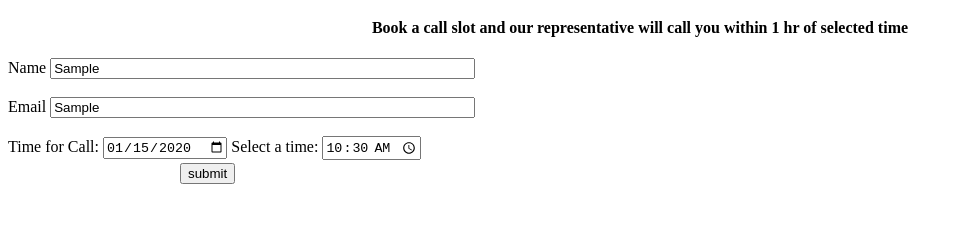
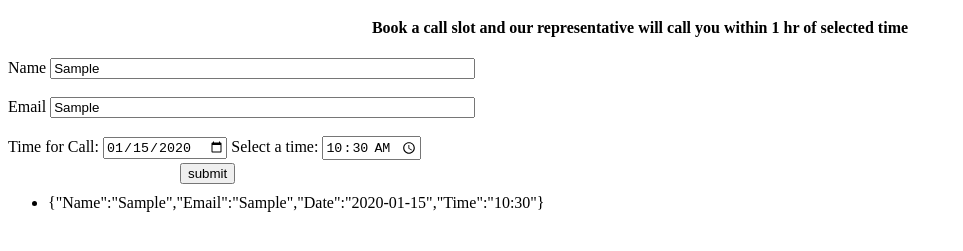
Before and after one commit to Rishab786/GitTutorial, a plain HTML site: page index.html in a window 1280 px wide. Both pictures are taken after typing "Sample", "Sample", "2020-01-15", "10:30" into the empty fields and a click on the input "submit". Shown: the part 87-338 px from the top of the page, without its empty margins (0-963 px from the left). Drawn offline with Linux system fonts and the light colour scheme.

Commit message:
finalCommit

```diff
--- a/index.html
+++ b/index.html
@@ -32,6 +32,7 @@
     <br><br>
 
     <input type="submit" id="pos" value="submit" >
+    <ul id="uList"></ul>
   </form>
   <script src="index.js"></script>
 </body>
--- a/index.js
+++ b/index.js
@@ -7,16 +7,25 @@ let name=document.getElementById('name').value;
 let mail=document.getElementById('email').value;
 let time=document.getElementById('time').value;
 let date=document.getElementById('date').value;
-    let obj={
+    var obj={
         Name:name,
         Email:mail,
         Date:date,
         Time:time
+    };
 
+    localStorage.setItem(mail,JSON.stringify(obj));
+    const keys = Object.keys(localStorage);
+    for(let i=0;i<keys.length;i++)
+    {
+       let object= localStorage.getItem(keys[i]);
+       let component=document.getElementById('uList');
+       let newElement=document.createElement('li');
+       newElement.textContent=object;
+       component.appendChild(newElement);
 
-    };
-    localStorage.setItem('user',obj);
-    console.log(obj);
+    }
+
 
 
 }
```
